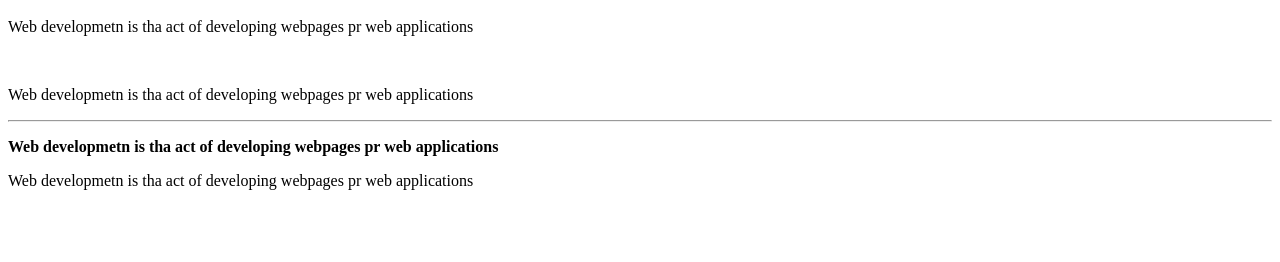
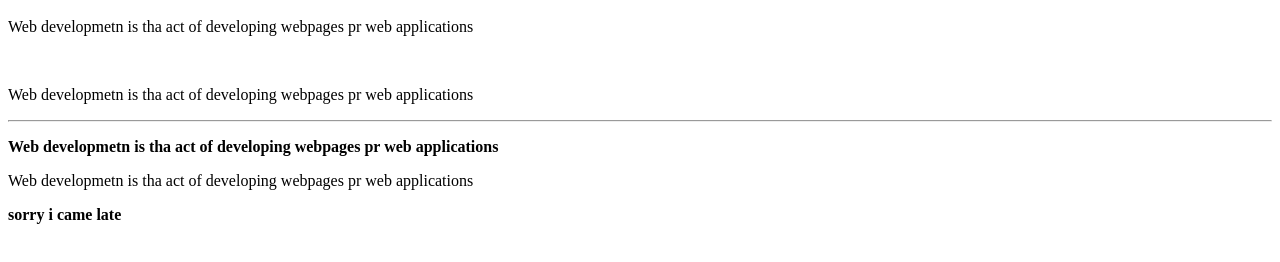
Before and after one commit to ogheneinfinitea/html_101, a plain HTML site: page index.html in a window 1280 px wide. Shown: the part 48-310 px from the top of the page. Drawn offline with Linux system fonts and the light colour scheme.

Commit message:
i added to ur code

```diff
--- a/index.html
+++ b/index.html
@@ -10,6 +10,7 @@
 <hr>
 <b><p>Web developmetn is tha act of developing webpages pr web applications</p></b>
 <p>Web developmetn is tha act of developing webpages pr web applications</p>
+<p><b>sorry i came late</b></p>
 
     </body>
 </html>
```
